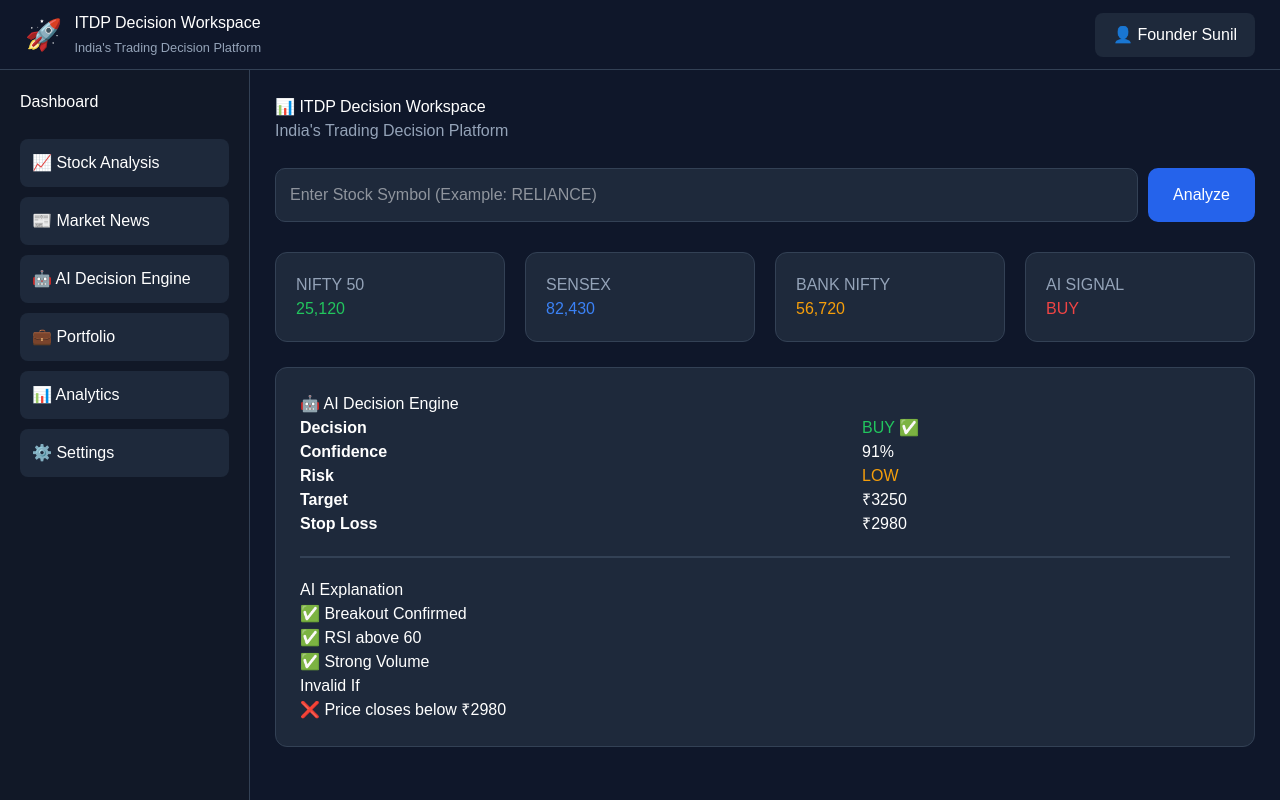
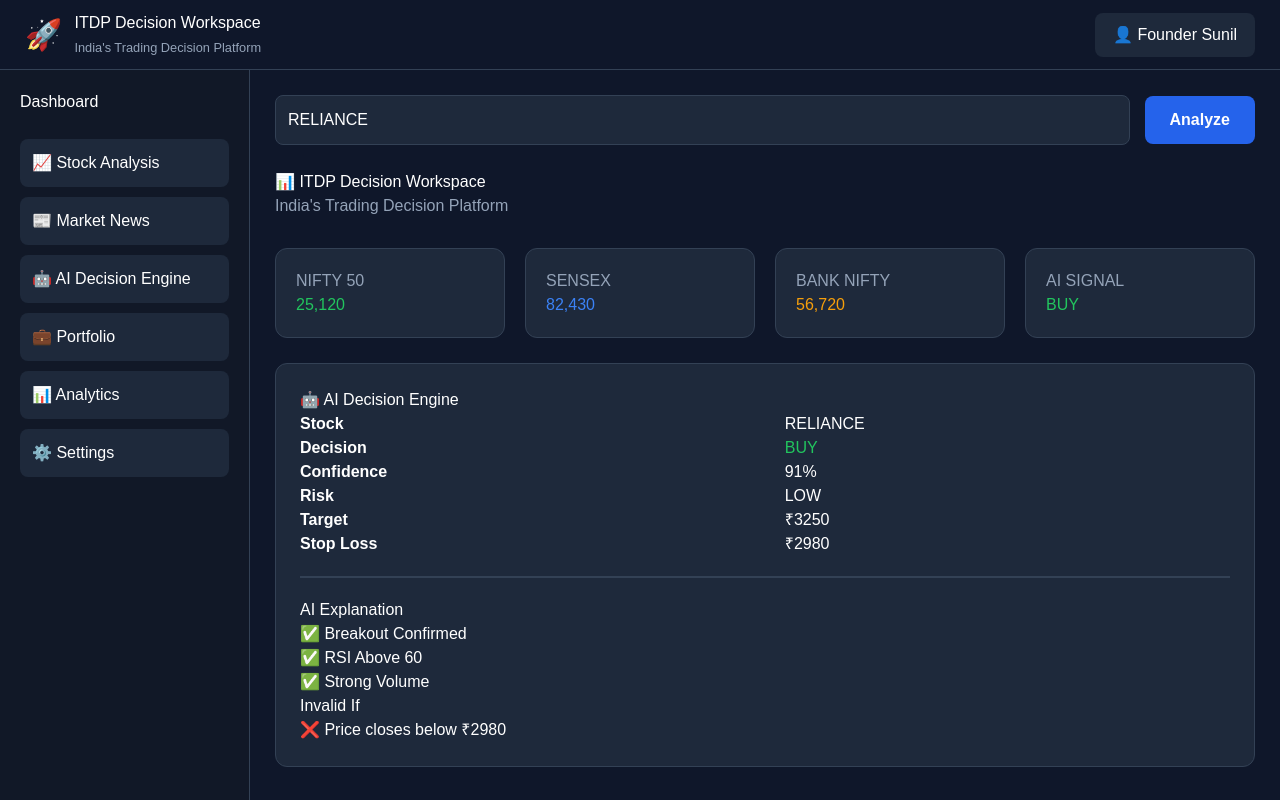
Before and after one commit to sunilpunwatkar/itdp-workspace, a Next.js app: page / in a window 1280 px wide. Built offline with nearby package versions, Linux system fonts and the light colour scheme.

Commit message:
Sprint 2 Complete - Working Decision Engine Prototype

```diff
--- a/app/components/Dashboard.tsx
+++ b/app/components/Dashboard.tsx
@@ -1,6 +1,21 @@
 import DecisionCard from "./DecisionCard";
 
-export default function Dashboard() {
+type DashboardProps = {
+  analysis: {
+    symbol: string;
+    decision: string;
+    confidence: number;
+    risk: string;
+    target: number;
+    stopLoss: number;
+    reason: string[];
+    invalidIf: string;
+  };
+};
+
+export default function Dashboard({
+  analysis,
+}: DashboardProps) {
   const cards = [
     {
       title: "NIFTY 50",
@@ -19,17 +34,18 @@
     },
     {
       title: "AI SIGNAL",
-      value: "BUY",
-      color: "#ef4444",
+      value: analysis.decision,
+      color:
+        analysis.decision === "BUY"
+          ? "#22c55e"
+          : analysis.decision === "SELL"
+          ? "#ef4444"
+          : "#f59e0b",
     },
   ];
 
   return (
-    <main
-      style={{
-        color: "white",
-      }}
-    >
+    <main style={{ color: "white" }}>
       <h1 style={{ marginTop: 0 }}>
         📊 ITDP Decision Workspace
       </h1>
@@ -37,41 +53,6 @@
       <p style={{ color: "#94a3b8" }}>
         India's Trading Decision Platform
       </p>
-
-      <div
-        style={{
-          display: "flex",
-          gap: "10px",
-          marginTop: "25px",
-        }}
-      >
-        <input
-          type="text"
-          placeholder="Enter Stock Symbol (Example: RELIANCE)"
-          style={{
-            flex: 1,
-            padding: "14px",
-            borderRadius: "10px",
-            border: "1px solid #334155",
-            background: "#1e293b",
-            color: "white",
-            fontSize: "16px",
-          }}
-        />
-
-        <button
-          style={{
-            background: "#2563eb",
-            color: "white",
-            border: "none",
-            padding: "14px 25px",
-            borderRadius: "10px",
-            cursor: "pointer",
-          }}
-        >
-          Analyze
-        </button>
-      </div>
 
       <div
         style={{
@@ -91,11 +72,7 @@
               padding: "20px",
             }}
           >
-            <div
-              style={{
-                color: "#94a3b8",
-              }}
-            >
+            <div style={{ color: "#94a3b8" }}>
               {card.title}
             </div>
 
@@ -111,7 +88,16 @@
         ))}
       </div>
 
-      <DecisionCard />
+      <DecisionCard
+        symbol={analysis.symbol}
+        decision={analysis.decision}
+        confidence={analysis.confidence}
+        risk={analysis.risk}
+        target={analysis.target}
+        stopLoss={analysis.stopLoss}
+        reason={analysis.reason}
+        invalidIf={analysis.invalidIf}
+      />
     </main>
   );
 }
--- a/app/components/DecisionCard.tsx
+++ b/app/components/DecisionCard.tsx
@@ -1,4 +1,24 @@
-export default function DecisionCard() {
+type DecisionCardProps = {
+  symbol: string;
+  decision: string;
+  confidence: number;
+  risk: string;
+  target: number;
+  stopLoss: number;
+  reason: string[];
+  invalidIf: string;
+};
+
+export default function DecisionCard({
+  symbol,
+  decision,
+  confidence,
+  risk,
+  target,
+  stopLoss,
+  reason,
+  invalidIf,
+}: DecisionCardProps) {
   return (
     <div
       style={{
@@ -20,28 +40,44 @@
       >
         <tbody>
           <tr>
+            <td><strong>Stock</strong></td>
+            <td>{symbol}</td>
+          </tr>
+
+          <tr>
             <td><strong>Decision</strong></td>
-            <td style={{ color: "#22c55e" }}>BUY ✅</td>
+            <td
+              style={{
+                color:
+                  decision === "BUY"
+                    ? "#22c55e"
+                    : decision === "SELL"
+                    ? "#ef4444"
+                    : "#f59e0b",
+              }}
+            >
+              {decision}
+            </td>
           </tr>
 
           <tr>
             <td><strong>Confidence</strong></td>
-            <td>91%</td>
+            <td>{confidence}%</td>
           </tr>
 
           <tr>
             <td><strong>Risk</strong></td>
-            <td style={{ color: "#f59e0b" }}>LOW</td>
+            <td>{risk}</td>
           </tr>
 
           <tr>
             <td><strong>Target</strong></td>
-            <td>₹3250</td>
+            <td>₹{target}</td>
           </tr>
 
           <tr>
             <td><strong>Stop Loss</strong></td>
-            <td>₹2980</td>
+            <td>₹{stopLoss}</td>
           </tr>
         </tbody>
       </table>
@@ -56,15 +92,15 @@
       <h3>AI Explanation</h3>
 
       <ul>
-        <li>✅ Breakout Confirmed</li>
-        <li>✅ RSI above 60</li>
-        <li>✅ Strong Volume</li>
+        {reason.map((item) => (
+          <li key={item}>✅ {item}</li>
+        ))}
       </ul>
 
       <h3>Invalid If</h3>
 
       <ul>
-        <li>❌ Price closes below ₹2980</li>
+        <li>❌ {invalidIf}</li>
       </ul>
     </div>
   );
--- /dev/null
+++ b/app/components/SearchBar.tsx
@@ -0,0 +1,57 @@
+"use client";
+
+type SearchBarProps = {
+  symbol: string;
+  onSymbolChange: (value: string) => void;
+  onAnalyze: () => void;
+};
+
+export default function SearchBar({
+  symbol,
+  onSymbolChange,
+  onAnalyze,
+}: SearchBarProps) {
+  return (
+    <div
+      style={{
+        display: "flex",
+        gap: "15px",
+        alignItems: "center",
+        marginBottom: "25px",
+      }}
+    >
+      <input
+        type="text"
+        value={symbol}
+        onChange={(e) => onSymbolChange(e.target.value)}
+        placeholder="Enter Stock Symbol (Example: RELIANCE)"
+        style={{
+          flex: 1,
+          padding: "12px",
+          borderRadius: "8px",
+          border: "1px solid #334155",
+          background: "#1e293b",
+          color: "white",
+          fontSize: "16px",
+          outline: "none",
+        }}
+      />
+
+      <button
+        onClick={onAnalyze}
+        style={{
+          padding: "12px 25px",
+          background: "#2563eb",
+          color: "white",
+          border: "none",
+          borderRadius: "8px",
+          cursor: "pointer",
+          fontSize: "16px",
+          fontWeight: "bold",
+        }}
+      >
+        Analyze
+      </button>
+    </div>
+  );
+}
--- a/app/data/dummyAnalysis.ts
+++ b/app/data/dummyAnalysis.ts
@@ -1,25 +1,46 @@
-import { AnalysisResult } from "../types/analysis";
-
-export const dummyAnalysis: AnalysisResult = {
+export const dummyAnalysis = {
+  RELIANCE: {
     symbol: "RELIANCE",
-
     decision: "BUY",
-
     confidence: 91,
-
     risk: "LOW",
-
-  entry: 3180,
-
-  target: 3520,
-
+    target: 3250,
     stopLoss: 2980,
-
-  reasons: [
+    reason: [
       "Breakout Confirmed",
       "RSI Above 60",
       "Strong Volume",
     ],
+    invalidIf: "Price closes below ₹2980",
+  },
 
-  invalidIf: "Price closes below ₹2980",
+  TCS: {
+    symbol: "TCS",
+    decision: "HOLD",
+    confidence: 84,
+    risk: "MEDIUM",
+    target: 4120,
+    stopLoss: 3890,
+    reason: [
+      "Sideways Trend",
+      "Mixed Momentum",
+      "Waiting for Breakout",
+    ],
+    invalidIf: "Price closes below ₹3890",
+  },
+
+  INFY: {
+    symbol: "INFY",
+    decision: "SELL",
+    confidence: 88,
+    risk: "HIGH",
+    target: 1480,
+    stopLoss: 1610,
+    reason: [
+      "Weak Trend",
+      "RSI Below 40",
+      "Heavy Selling Pressure",
+    ],
+    invalidIf: "Price closes above ₹1610",
+  },
 };
--- a/app/page.tsx
+++ b/app/page.tsx
@@ -4,13 +4,25 @@
 
 import Header from "./components/Header";
 import Sidebar from "./components/Sidebar";
-
 import Dashboard from "./components/Dashboard";
 import MarketNews from "./components/MarketNews";
 import StockAnalysis from "./components/StockAnalysis";
+import SearchBar from "./components/SearchBar";
+
+import { analyzeStock } from "./utils/analyzeStock";
 
 export default function Home() {
   const [activePage, setActivePage] = useState("dashboard");
+
+  const [symbol, setSymbol] = useState("RELIANCE");
+
+  const [analysis, setAnalysis] = useState(
+    analyzeStock("RELIANCE")
+  );
+
+  function handleAnalyze() {
+    setAnalysis(analyzeStock(symbol));
+  }
 
   return (
     <>
@@ -31,7 +43,17 @@
             padding: "25px",
           }}
         >
-          {activePage === "dashboard" && <Dashboard />}
+          {activePage === "dashboard" && (
+            <>
+              <SearchBar
+                symbol={symbol}
+                onSymbolChange={setSymbol}
+                onAnalyze={handleAnalyze}
+              />
+
+              <Dashboard analysis={analysis} />
+            </>
+          )}
 
           {activePage === "marketnews" && <MarketNews />}
 
--- /dev/null
+++ b/app/utils/analyzeStock.ts
@@ -0,0 +1,18 @@
+import { dummyAnalysis } from "../data/dummyAnalysis";
+
+export function analyzeStock(symbol: string) {
+  const key = symbol.toUpperCase().trim();
+
+  return (
+    dummyAnalysis[key as keyof typeof dummyAnalysis] ?? {
+      symbol: key,
+      decision: "NO DATA",
+      confidence: 0,
+      risk: "-",
+      target: 0,
+      stopLoss: 0,
+      reason: ["Stock not found in demo database."],
+      invalidIf: "-",
+    }
+  );
+}
```
Lines whose indentation alone changed are shown as unchanged.
